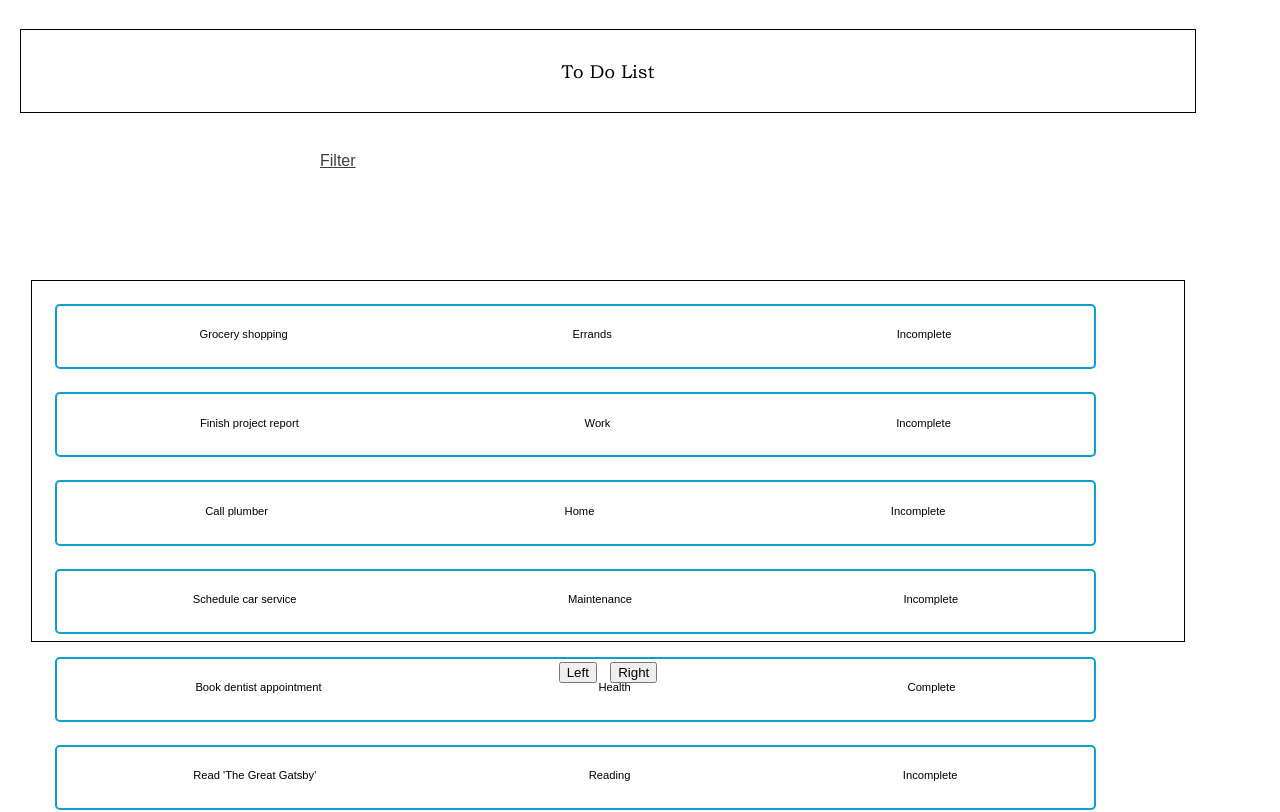
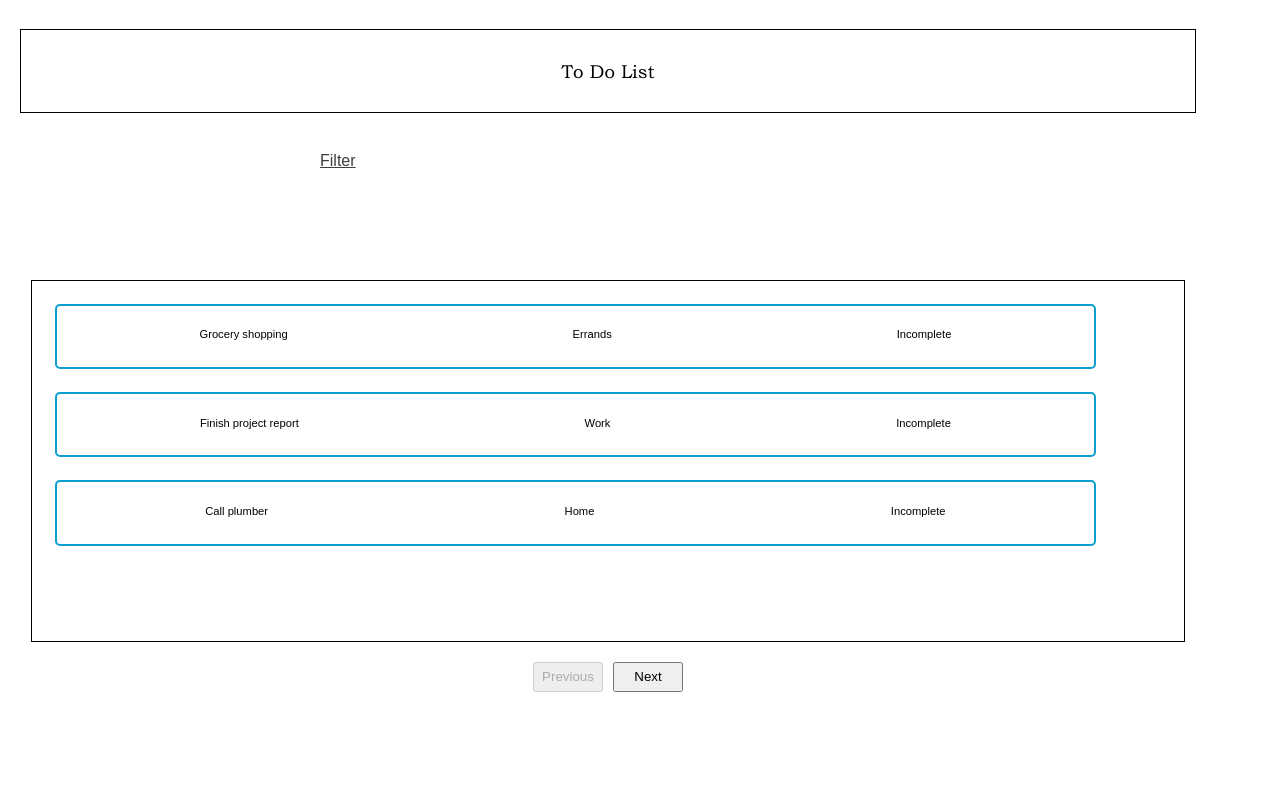
Before and after one commit to NatsuDrag9/todo-list-app, a React (Vite) app: page / in a window 1280 px wide. Shown: the top 812 px of the page. Built offline with nearby package versions, Linux system fonts and the light colour scheme.

Commit message:
Finished pagination with test

```diff
--- a/src/components/TodoList.tsx
+++ b/src/components/TodoList.tsx
@@ -2,11 +2,15 @@ import { useEffect, useState } from "react";
 import "./todoList.scss";
 import { fetchTasks } from "../utils/apiCalls";
 import { TaskInterface } from "../interfaces";
+import { act } from "react-dom/test-utils";
 
 const TodoList = () => {
   const [tasks, setTasks] = useState<TaskInterface[] | null>(null);
+  const [currentPage, setCurrentPage] = useState(1);
+  const tasksPerPage = 3;
 
   useEffect(() => {
+    act(() => {
       fetchTasks()
         .then((tasks) => {
           // console.log("Tasks:", tasks);
@@ -15,7 +19,16 @@ const TodoList = () => {
         .catch((error) => {
           console.error("Failed to fetch tasks:", error);
         });
+    });
   }, []);
+
+  const handlePageChange = (page: number) => {
+    setCurrentPage(page);
+  };
+
+  const paginatedTasks = tasks
+    ? tasks.slice((currentPage - 1) * tasksPerPage, currentPage * tasksPerPage)
+    : [];
 
   return (
     <div className="todo-list">
@@ -29,9 +42,9 @@ const TodoList = () => {
         ></div>
       </div>
       <div className="task-wrapper" role="display-tasks">
-        {tasks?.map((task, index) => {
+        {paginatedTasks.map((task, index) => {
           return (
-            <div className="task" key={index} data-testid="task">
+            <div className="task" key={index} data-testid={`task${index + 1}`}>
               <p className="name">{task.name}</p>
               <p className="tag">{task.tag}</p>
               <p className="status">{task.status}</p>
@@ -40,11 +53,21 @@ const TodoList = () => {
         })}
       </div>
       <div className="arrow-wrapper" role="navigation">
-        <button className="left" role="left">
-          Left
+        <button
+          className="previous"
+          role="previous"
+          onClick={() => handlePageChange(currentPage - 1)}
+          disabled={currentPage === 1}
+        >
+          Previous
         </button>
-        <button className="right" role="right">
-          Right
+        <button
+          className="next"
+          role="next"
+          onClick={() => handlePageChange(currentPage + 1)}
+          disabled={currentPage * tasksPerPage >= (tasks?.length || 0)}
+        >
+          Next
         </button>
       </div>
     </div>
--- a/src/components/todoList.scss
+++ b/src/components/todoList.scss
@@ -1,7 +1,7 @@
-@import '../App.css';
+@import "../App.css";
 
 .todo-list {
-    display: flex;
+  display: flex;
   flex-direction: column;
   justify-content: space-around;
   align-items: center;
@@ -19,7 +19,7 @@
     justify-content: center;
     align-items: center;
     padding: 0.7rem;
-    font-family: 'Bookman Old Style', serif;
+    font-family: "Bookman Old Style", serif;
   }
 
   .filter {
@@ -57,7 +57,6 @@
     }
 
     .task:hover {
-
     }
   }
 
@@ -66,8 +65,22 @@
     flex-direction: row;
     justify-content: space-around;
     align-items: start;
-    width: 7rem;
+    width: 10rem;
     height: 3rem;
     /* border: 1px solid blue; */
+    .previous,
+    .next {
+      // border: 1px solid grey;
+      width: 70px;
+      height: 30px;
+      cursor: pointer;
+    }
+
+    .previous:hover,
+    .next:hover {
+      border: 2px solid black;
+      width: 55px;
+      height: 30px;
+    }
   }
 }
```
Also changed, not shown: procedure.txt, 1 other file (tests, documents, lock files or other folders). Lines whose indentation alone changed are shown as unchanged.
